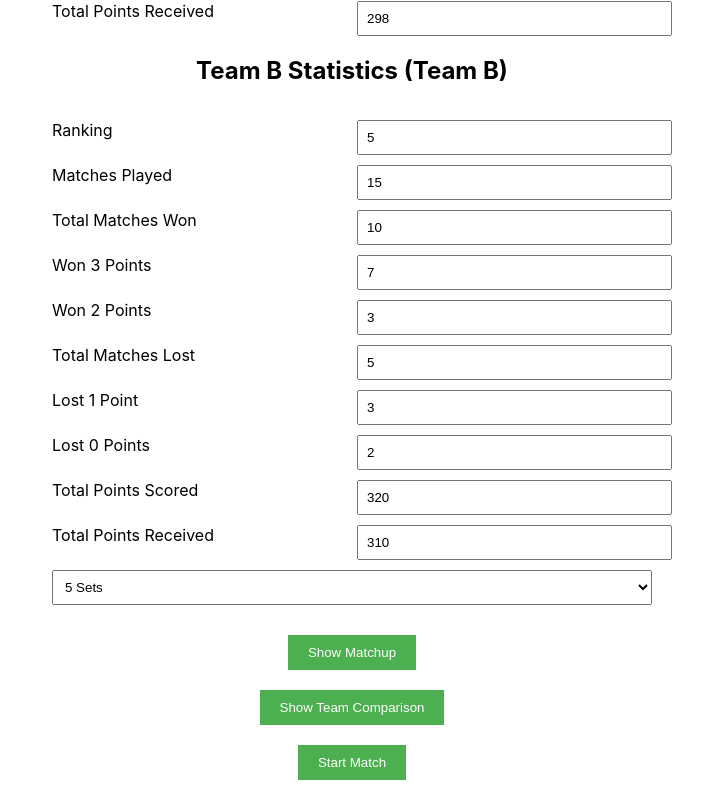
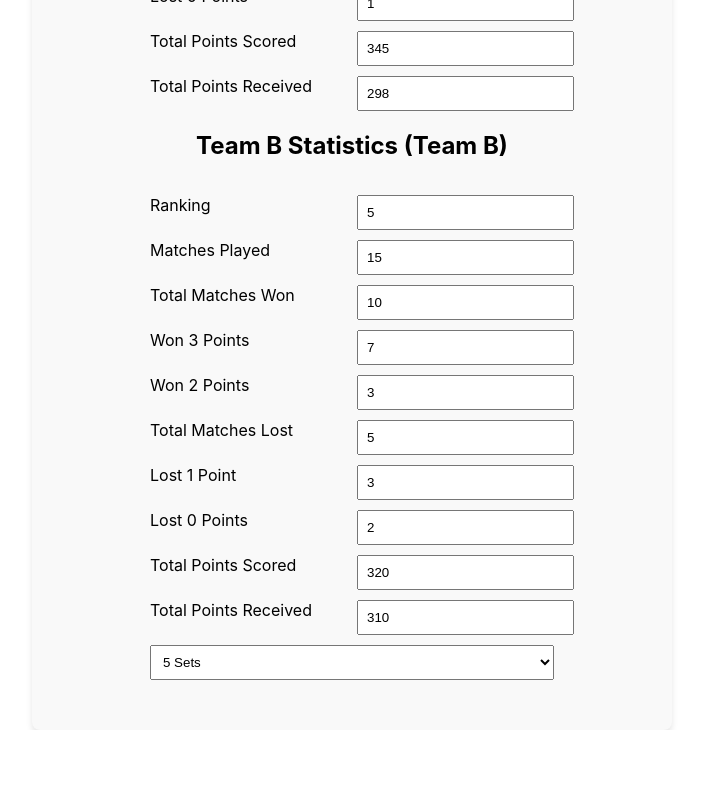
Before and after one commit to dagarfol/volleyball-score-tracker, a React (Create React App) app: page / in a window 1280 px wide. Shown: the part 975-1775 px from the top of the page, without its empty margins (288-991 px from the left). After the commit the page ends 1705 px from the top, so only its background shows below. Built offline with nearby package versions, Linux system fonts and the light colour scheme.

Commit message:
switched to single page app

```diff
--- a/src/App.js
+++ b/src/App.js
@@ -1,7 +1,40 @@
 import React, { useState } from 'react';
-import { BrowserRouter as Router, Routes, Route } from 'react-router-dom';
+import styled from 'styled-components';
 import PreMatch from './components/PreMatch';
 import Match from './components/Match';
+
+// --- Styled Components ---
+
+const AppContainer = styled.div`
+  display: flex;
+  flex-direction: column;
+  align-items: center;
+  padding: 20px;
+  max-width: 600px;
+  margin: auto;
+  background-color: #f9f9f9;
+  border-radius: 8px;
+  box-shadow: 0 4px 6px rgba(0, 0, 0, 0.1);
+`;
+
+const TabContainer = styled.div`
+  display: flex;
+  justify-content: center;
+  margin-bottom: 20px;
+`;
+
+const TabButton = styled.button`
+  padding: 10px 20px;
+  margin: 0 5px;
+  background-color: ${({ active }) => (active ? '#007bff' : '#ccc')};
+  color: white;
+  border: none;
+  border-radius: 5px;
+  cursor: pointer;
+  &:hover {
+    background-color: ${({ active }) => (active ? '#0056b3' : '#bbb')};
+  }
+`;
 
 function App() {
   const [matchDetails, setMatchDetails] = useState({
@@ -86,25 +119,22 @@ function App() {
     },
   });
 
+  const [activeTab, setActiveTab] = useState('prematch');
+
   return (
-    <Router>
-      <Routes>
-        <Route
-          path="/"
-          element={<PreMatch setMatchDetails={setMatchDetails} matchDetails={matchDetails} />}
-        />
-        <Route
-          path="/match"
-          element={
-            <Match
-              matchDetails={matchDetails}
-              matchData={matchData}
-              setMatchData={setMatchData}
-            />
-          }
-        />
-      </Routes>
-    </Router>
+    <AppContainer>
+      <TabContainer>
+        <TabButton active={activeTab === 'prematch'} onClick={() => setActiveTab('prematch')}>
+          Pre-Match Setup
+        </TabButton>
+        <TabButton active={activeTab === 'match'} onClick={() => setActiveTab('match')}>
+          Match
+        </TabButton>
+      </TabContainer>
+
+      {activeTab === 'prematch' && <PreMatch setMatchDetails={setMatchDetails} matchDetails={matchDetails} />}
+      {activeTab === 'match' && <Match matchDetails={matchDetails} matchData={matchData} setMatchData={setMatchData} />}
+    </AppContainer>
   );
 }
 
--- a/src/components/Match.js
+++ b/src/components/Match.js
@@ -1,6 +1,5 @@
 import React, { useReducer, useEffect, useCallback } from 'react';
 import styled from 'styled-components';
-import { useNavigate } from 'react-router-dom';
 import ScoreBoard from './ScoreBoard';
 import RallyControl from './RallyControl';
 import Statistics from './Statistics';
@@ -17,17 +16,6 @@ const MatchContainer = styled.div`
   background-color: #f9f9f9;
   border-radius: 8px;
   box-shadow: 0 4px 6px rgba(0, 0, 0, 0.1);
-`;
-
-const NavigationButton = styled.button`
-  margin-bottom: 20px;
-  padding: 10px 15px;
-  background-color: #007bff;
-  color: white;
-  border: none;
-  border-radius: 5px;
-  cursor: pointer;
-  &:hover { background-color: #0056b3; }
 `;
 
 const TimeoutContainer = styled.div`
@@ -145,7 +133,7 @@ const matchReducer = (state, action) => {
         },
       };
     case 'PROCESS_GAME_END': {
-      const { maxSets, teams, navigateCallback, setParentMatchDataCallback } = action;
+      const { maxSets, teams, setParentMatchDataCallback } = action;
       const scoreDifference = Math.abs(state.scores.teamA - state.scores.teamB);
       const isTiebreakerSet = state.setsWon.teamA + state.setsWon.teamB === maxSets - 1;
       const requiredPoints = isTiebreakerSet ? 15 : 25;
@@ -173,9 +161,6 @@ const matchReducer = (state, action) => {
 
       if (matchEnded) {
         alert(`${newSetsWon.teamA > newSetsWon.teamB ? teams.teamA : teams.teamB} wins the match!`);
-        // navigateCallback('/');
-        // setParentMatchDataCallback(initialState); // Ensure parent state is also cleared
-        // return initialState;
         const newState = {
           ...state,
           scores: newScores,
@@ -210,12 +195,10 @@ const matchReducer = (state, action) => {
 
 // --- Main Match Component ---
 
-function Match({ matchDetails, matchData, setMatchData }) {
+function Match({ matchDetails, matchData, setMatchData, setActiveTab }) {
   const { teams, teamLogos, matchHeader, stadium, extendedInfo, maxSets } = matchDetails;
-  const navigate = useNavigate();
   const [localMatchData, dispatch] = useReducer(matchReducer, matchData || initialState);
 
-  const navigateCallback = useCallback((path) => navigate(path), [navigate]);
   const setParentMatchDataCallback = useCallback((data) => setMatchData(data), [setMatchData]);
 
   useEffect(() => {
@@ -223,10 +206,9 @@ function Match({ matchDetails, matchData, setMatchData }) {
       type: 'PROCESS_GAME_END',
       maxSets,
       teams,
-      navigateCallback,
       setParentMatchDataCallback,
     });
-  }, [localMatchData.scores, localMatchData.setsWon, maxSets, teams, navigateCallback, setParentMatchDataCallback]);
+  }, [localMatchData.scores, localMatchData.setsWon, maxSets, teams, setParentMatchDataCallback]);
 
   const handleStartMatch = (server) => {
     dispatch({ type: 'START_MATCH', server });
@@ -251,7 +233,6 @@ function Match({ matchDetails, matchData, setMatchData }) {
 
   return (
     <MatchContainer>
-      <NavigationButton onClick={() => navigate('/')}>Back to Pre-Match Setup</NavigationButton>
       <h1>{matchHeader}</h1>
       <p>Stadium: {stadium}</p>
       <p>Info: {extendedInfo}</p>
--- a/src/components/PreMatch.js
+++ b/src/components/PreMatch.js
@@ -1,5 +1,4 @@
 import React, { useState, useEffect } from 'react';
-import { useNavigate } from 'react-router-dom';
 import styled from 'styled-components';
 
 const PreMatchContainer = styled.div`
@@ -23,15 +22,6 @@ const Select = styled.select`
   width: 100%;
 `;
 
-const Button = styled.button`
-  margin-top: 20px;
-  padding: 10px 20px;
-  background-color: #4CAF50;
-  color: white;
-  border: none;
-  cursor: pointer;
-`;
-
 const StatInputs = styled.div`
   display: grid;
   grid-template-columns: 1fr 1fr;
@@ -45,8 +35,7 @@ const StatInput = styled.input`
   width: 100%;
 `;
 
-
-function PreMatch({ setMatchDetails, matchDetails }) {
+function PreMatch({ setMatchDetails, matchDetails, setActiveTab }) {
   const [teamA, setTeamA] = useState(matchDetails.teams.teamA);
   const [teamB, setTeamB] = useState(matchDetails.teams.teamB);
   const [teamALogo, setTeamALogo] = useState(matchDetails.teamLogos.teamA);
@@ -57,9 +46,9 @@ function PreMatch({ setMatchDetails, matchDetails }) {
   const [maxSets, setMaxSets] = useState(matchDetails.maxSets);
   const [statsA, setStatsA] = useState(matchDetails.stats.teamA);
   const [statsB, setStatsB] = useState(matchDetails.stats.teamB);
-  const navigate = useNavigate();
 
-  const handleStartMatch = () => {
+  // Update match details state whenever any input loses focus or selection changes
+  useEffect(() => {
     setMatchDetails({
       teams: { teamA, teamB },
       teamLogos: { teamA: teamALogo, teamB: teamBLogo },
@@ -67,15 +56,12 @@ function PreMatch({ setMatchDetails, matchDetails }) {
       stadium,
       extendedInfo,
       maxSets,
+      stats: {
+        teamA: statsA,
+        teamB: statsB,
+      },
     });
-    navigate('/match');
-  };
-
-  // Update local stats state when matchDetails prop changes (if any)
-  useEffect(() => {
-    setStatsA(matchDetails.stats.teamA);
-    setStatsB(matchDetails.stats.teamB);
-  }, [matchDetails.stats]);
+  }, [teamA, teamB, teamALogo, teamBLogo, matchHeader, stadium, extendedInfo, maxSets, statsA, statsB, setMatchDetails]);
 
   const handleStatChange = (team, stat, value) => {
     const intValue = parseInt(value, 10);
@@ -91,10 +77,6 @@ function PreMatch({ setMatchDetails, matchDetails }) {
       }));
     }
   };
-
-
-  const handleShowMatchup = () => {}
-  const handleShowTeamComparison = () => {}
 
   const statFields = [
     { label: 'Ranking', key: 'ranking' },
@@ -118,6 +100,13 @@ function PreMatch({ setMatchDetails, matchDetails }) {
             type="number"
             value={stats[field.key]}
             onChange={(e) => handleStatChange(team, field.key, e.target.value)}
+            onBlur={() => setMatchDetails(prevDetails => ({
+              ...prevDetails,
+              stats: {
+                ...prevDetails.stats,
+                [team === 'A' ? 'teamA' : 'teamB']: stats,
+              },
+            }))}
           />
         </React.Fragment>
       ))}
@@ -132,42 +121,61 @@ function PreMatch({ setMatchDetails, matchDetails }) {
         placeholder="Match Header"
         value={matchHeader}
         onChange={(e) => setMatchHeader(e.target.value)}
+        onBlur={() => setMatchDetails(prevDetails => ({ ...prevDetails, matchHeader }))}
       />
       <Input
         type="text"
         placeholder="Extended Info"
         value={extendedInfo}
         onChange={(e) => setExtendedInfo(e.target.value)}
+        onBlur={() => setMatchDetails(prevDetails => ({ ...prevDetails, extendedInfo }))}
       />
       <Input
         type="text"
         placeholder="Stadium"
         value={stadium}
         onChange={(e) => setStadium(e.target.value)}
+        onBlur={() => setMatchDetails(prevDetails => ({ ...prevDetails, stadium }))}
       />
       <Input
         type="text"
         placeholder="Team A Name"
         value={teamA}
         onChange={(e) => setTeamA(e.target.value)}
+        onBlur={() => setMatchDetails(prevDetails => ({
+          ...prevDetails,
+          teams: { ...prevDetails.teams, teamA },
+        }))}
       />
       <Input
         type="text"
         placeholder="Team A Logo URL"
         value={teamALogo}
         onChange={(e) => setTeamALogo(e.target.value)}
+        onBlur={() => setMatchDetails(prevDetails => ({
+          ...prevDetails,
+          teamLogos: { ...prevDetails.teamLogos, teamA: teamALogo },
+        }))}
       />
       <Input
         type="text"
         placeholder="Team B Name"
         value={teamB}
         onChange={(e) => setTeamB(e.target.value)}
+        onBlur={() => setMatchDetails(prevDetails => ({
+          ...prevDetails,
+          teams: { ...prevDetails.teams, teamB },
+        }))}
       />
       <Input
         type="text"
         placeholder="Team B Logo URL"
         value={teamBLogo}
         onChange={(e) => setTeamBLogo(e.target.value)}
+        onBlur={() => setMatchDetails(prevDetails => ({
+          ...prevDetails,
+          teamLogos: { ...prevDetails.teamLogos, teamB: teamBLogo },
+        }))}
       />
       <h2>{teamA} Statistics (Team A)</h2>
       {renderStatInputs('A', statsA)}
@@ -175,13 +183,17 @@ function PreMatch({ setMatchDetails, matchDetails }) {
       <h2>{teamB} Statistics (Team B)</h2>
       {renderStatInputs('B', statsB)}
 
-      <Select value={maxSets} onChange={(e) => setMaxSets(parseInt(e.target.value, 10))}>
+      <Select
+        value={maxSets}
+        onChange={(e) => {
+          const newMaxSets = parseInt(e.target.value, 10);
+          setMaxSets(newMaxSets);
+          setMatchDetails(prevDetails => ({ ...prevDetails, maxSets: newMaxSets }));
+        }}
+      >
         <option value={3}>3 Sets</option>
         <option value={5}>5 Sets</option>
       </Select>
-      <Button onClick={handleShowMatchup}>Show Matchup</Button>
-      <Button onClick={handleShowTeamComparison}>Show Team Comparison</Button>
-      <Button onClick={handleStartMatch}>Start Match</Button>
     </PreMatchContainer>
   );
 }
```
Lines whose indentation alone changed are shown as unchanged.
